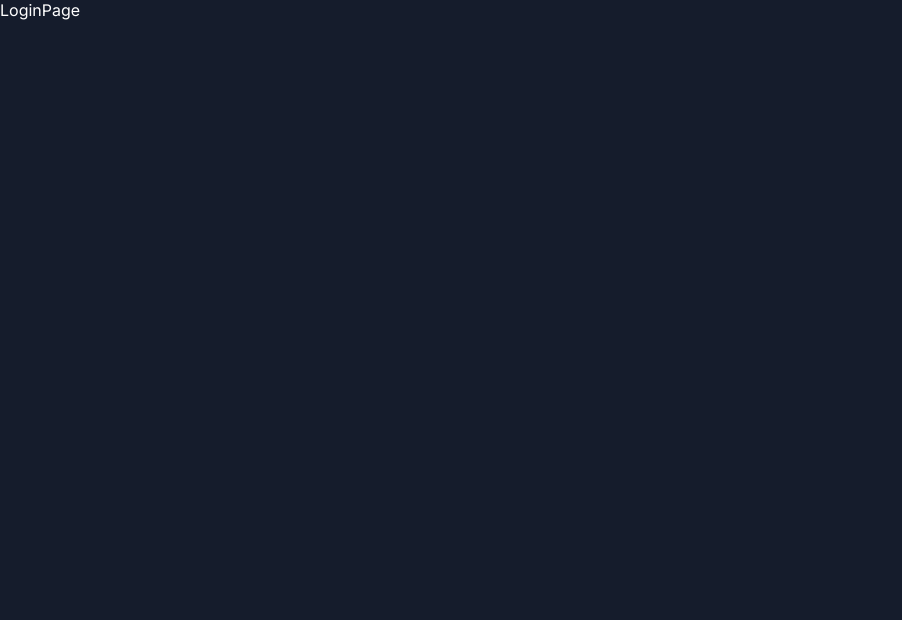
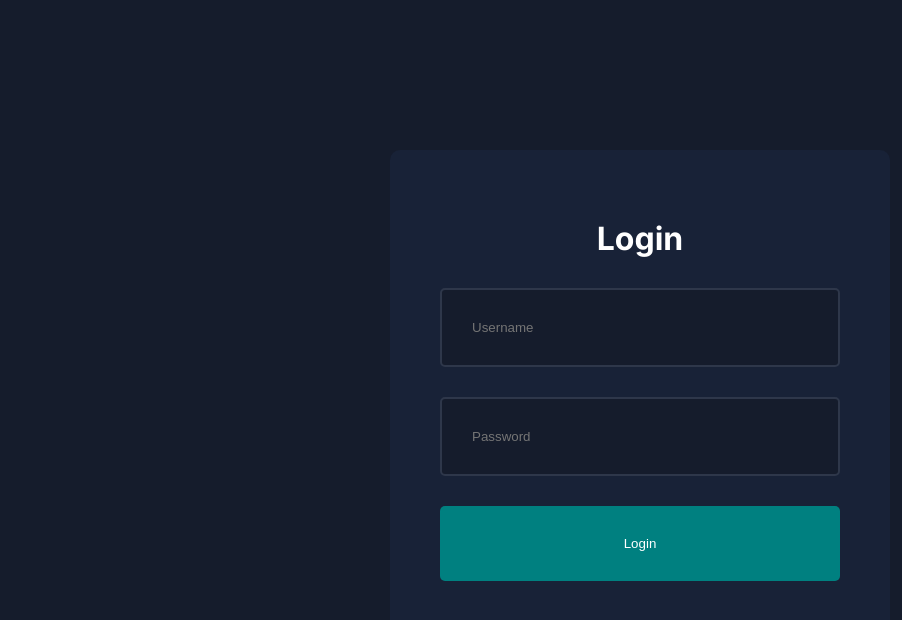
Before and after one commit to MathiasCK/next-dashboard, a Next.js app: page /login in a window 1280 px wide. Shown: the top 620 px of the page, without its empty margins (0-902 px from the left). Built offline with nearby package versions, Linux system fonts and the light colour scheme.

Commit message:
Style login page

```diff
--- a/src/app/components/login/Loginform/Loginform.tsx
+++ b/src/app/components/login/Loginform/Loginform.tsx
@@ -1,5 +1,13 @@
+import styles from "./loginform.module.css";
 const Loginform = () => {
-  return <div>Loginform</div>;
+  return (
+    <form action="" className={styles.form}>
+      <h1>Login</h1>
+      <input type="text" placeholder="Username" />
+      <input type="text" placeholder="Password" />
+      <button>Login</button>
+    </form>
+  );
 };
 
 export default Loginform;
--- a/src/app/login/page.tsx
+++ b/src/app/login/page.tsx
@@ -1,5 +1,12 @@
+import styles from "./login.module.css";
+import { Loginform } from "../components/login";
+
 const LoginPage = () => {
-  return <div>LoginPage</div>;
+  return (
+    <div className={styles.container}>
+      <Loginform />
+    </div>
+  );
 };
 
 export default LoginPage;
```
